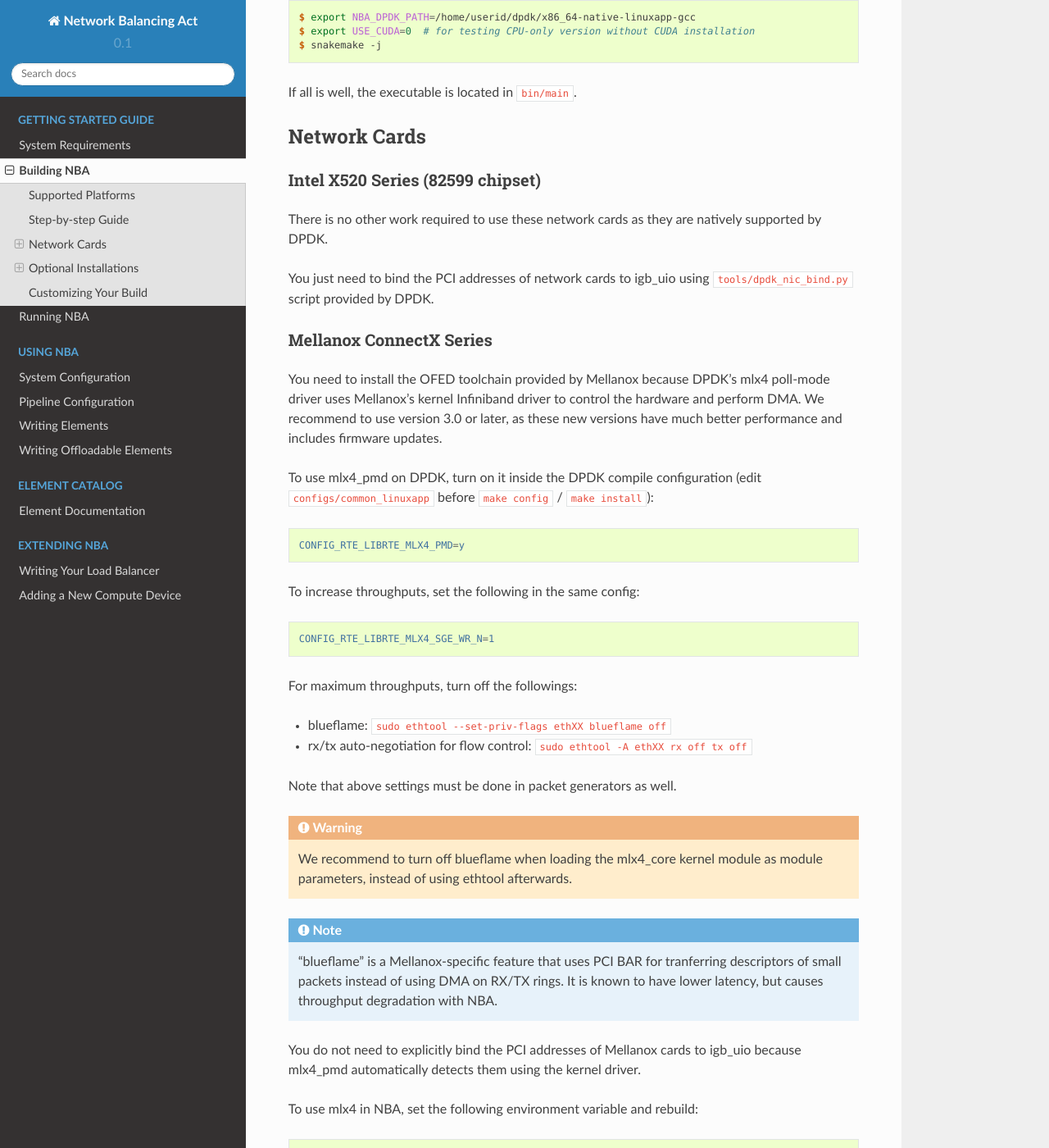
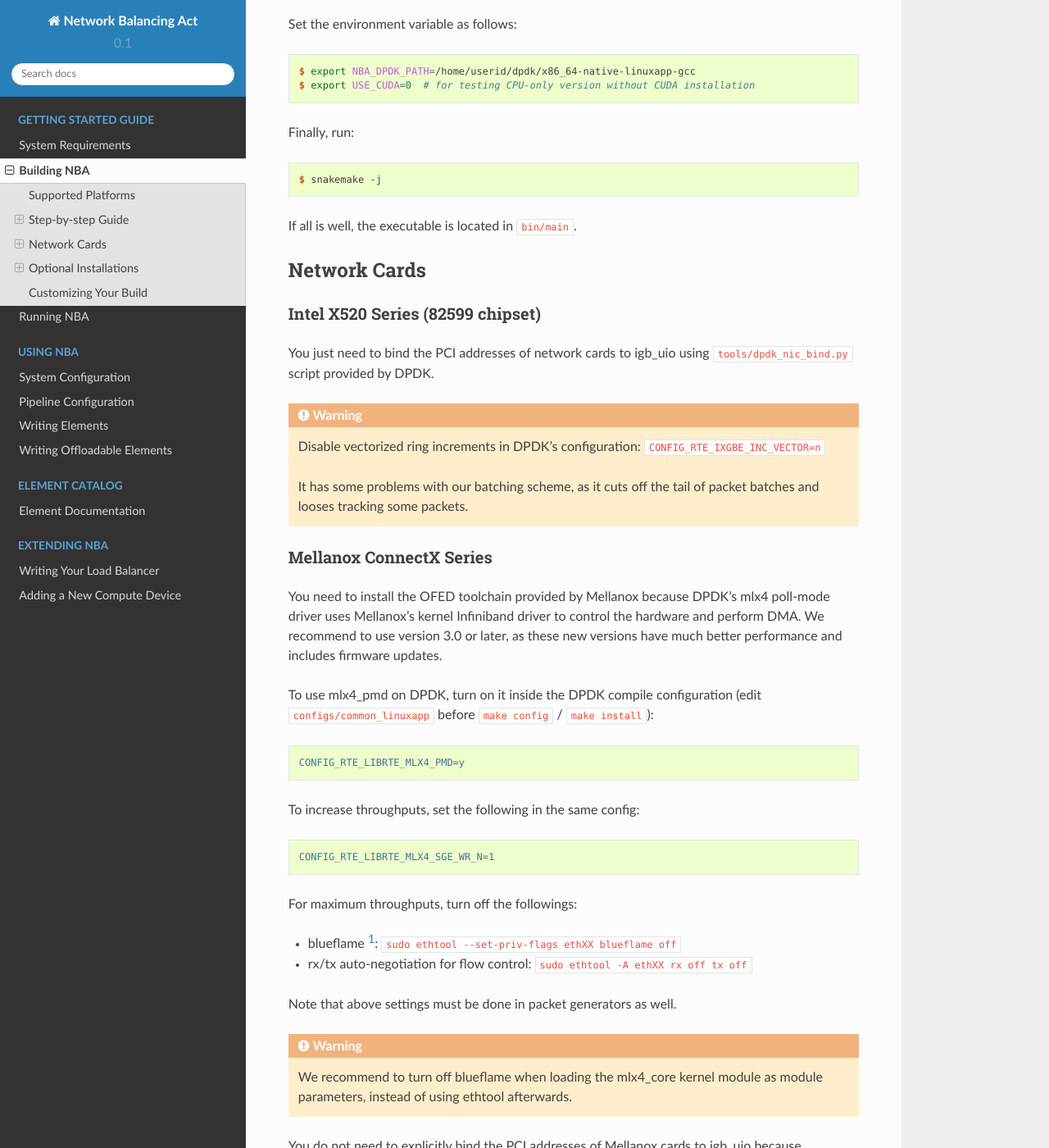
Before and after one commit to ANLAB-KAIST/NBA, a Sphinx documentation site: the page built from docs/gsg/build.rst, in a window 1280 px wide and 1400 px high, scrolled down 1536 px. Shown: the whole window at 82% size. Built offline with Sphinx 7.4.7 and the Read the Docs theme 2.0.0, drawn with Linux system fonts in a browser that asks for light colours; some of the changed text lies outside the part shown.

Commit message:
refs #2: Update docs/gsg/build

```diff
--- a/docs/gsg/build.rst
+++ b/docs/gsg/build.rst
@@ -10,7 +10,8 @@
 Step-by-step Guide
 ------------------
 
-**Software packages to install**
+Installing dependencies
+~~~~~~~~~~~~~~~~~~~~~~~
 
 Ensure that you have a C/C++ compiler (e.g., g++ 4.8 or newer).
 The compiler must support the C++11 standard.
@@ -27,24 +28,33 @@
 
    You need to install the kernel header/source packages first.
 
+Install library dependencies on your system:
+
+.. code-block:: console
+
+   $ sudo apt-get install libev-dev libssl-dev libpapi-dev
+
 Install Python 3.4 on your system.
 You may use the system package manager such as :code:`apt-get`.
 In that case, ensure that you also have development package as well:
 
 .. code-block:: console
 
-  $ sudo apt-get install python3.4 libpython3.4-dev
+   $ sudo apt-get install python3.4 libpython3.4-dev
 
 Then install our Python dependencies:
 
 .. code-block:: console
 
-  $ pip3 install --user snakemake
+   $ pip3 install --user snakemake
 
 .. note::
 
    We recommend using a separate Python environment contained inside the user directory.
    See `pyenv <https://github.com/yyuu/pyenv>`_ for more details.
+
+Compilation
+~~~~~~~~~~~
 
 Clone the project source code:
 
@@ -59,20 +69,20 @@
    $ cd nba
    $ git submodule init && git submodule update
 
-.. note::
-
-   It will be *automatically built* along with NBA when you first build NBA.
-
-
-**Compilation**
+It will be *automatically built* along with NBA when you first build NBA.
 
 Set the environment variable as follows:
 
 .. code-block:: console
 
-  $ export NBA_DPDK_PATH=/home/userid/dpdk/x86_64-native-linuxapp-gcc
-  $ export USE_CUDA=0  # for testing CPU-only version without CUDA installation
-  $ snakemake -j
+   $ export NBA_DPDK_PATH=/home/userid/dpdk/x86_64-native-linuxapp-gcc
+   $ export USE_CUDA=0  # for testing CPU-only version without CUDA installation
+
+Finally, run:
+
+.. code-block:: console
+
+   $ snakemake -j
 
 If all is well, the executable is located in :code:`bin/main`.
 
@@ -82,11 +92,16 @@
 Intel X520 Series (82599 chipset)
 ~~~~~~~~~~~~~~~~~~~~~~~~~~~~~~~~~
 
-There is no other work required to use these network cards as they are natively
-supported by DPDK.
-
 You just need to bind the PCI addresses of network cards to igb_uio using
 :code:`tools/dpdk_nic_bind.py` script provided by DPDK.
+
+.. warning::
+
+   Disable vectorized ring increments in DPDK's configuration:
+   :code:`CONFIG_RTE_IXGBE_INC_VECTOR=n`
+
+   It has some problems with our batching scheme, as it cuts off the tail of
+   packet batches and looses tracking some packets.
 
 Mellanox ConnectX Series
 ~~~~~~~~~~~~~~~~~~~~~~~~
@@ -120,11 +135,6 @@
 .. warning::
    We recommend to turn off blueflame when loading the mlx4_core kernel module
    as module parameters, instead of using ethtool afterwards.
-
-.. note::
-   "blueflame" is a Mellanox-specific feature that uses PCI BAR for tranferring
-   descriptors of small packets instead of using DMA on RX/TX rings.  It is
-   known to have lower latency, but causes throughput degradation with NBA.
 
 You do not need to explicitly bind the PCI addresses of Mellanox cards to
 igb_uio because mlx4_pmd automatically detects them using the kernel driver.
@@ -135,6 +145,11 @@
 
    $ export NBA_PMD=mlx4
    $ snakemake clean && snakemake -j
+
+.. [#blueflame]
+   "blueflame" is a Mellanox-specific feature that uses PCI BAR for tranferring
+   descriptors of small packets instead of using DMA on RX/TX rings.  It is
+   known to have lower latency, but causes throughput degradation with NBA.
 
 Optional Installations
 ----------------------
```
Also changed, not shown: other parts of docs/gsg/build.rst (+1 -1 lines).
